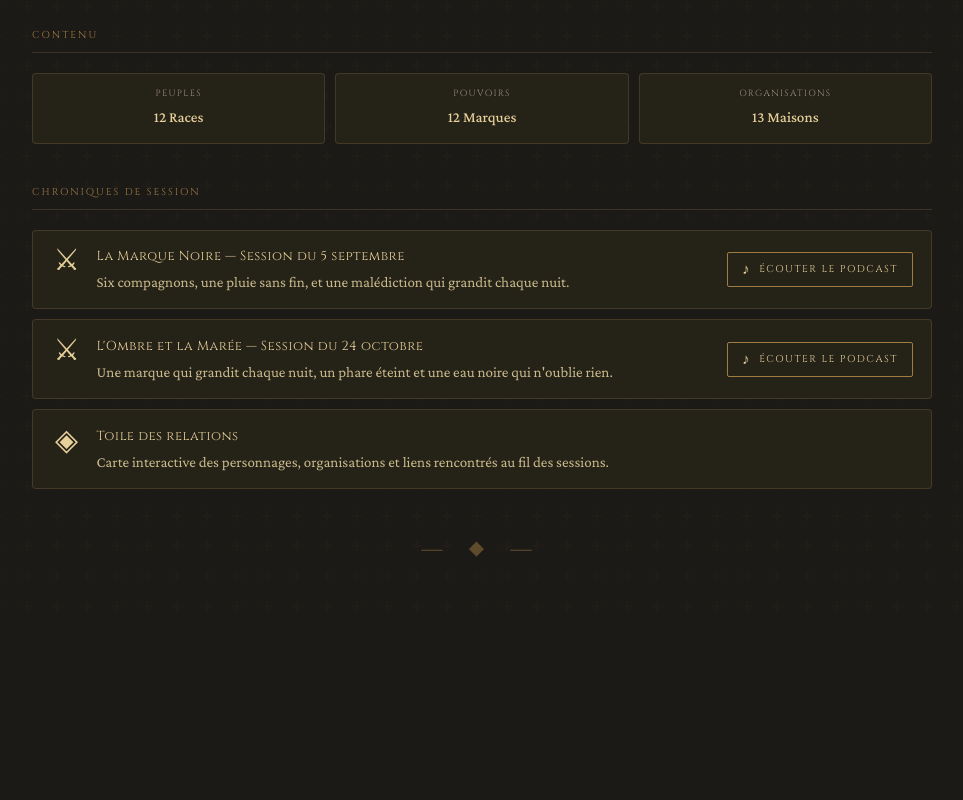
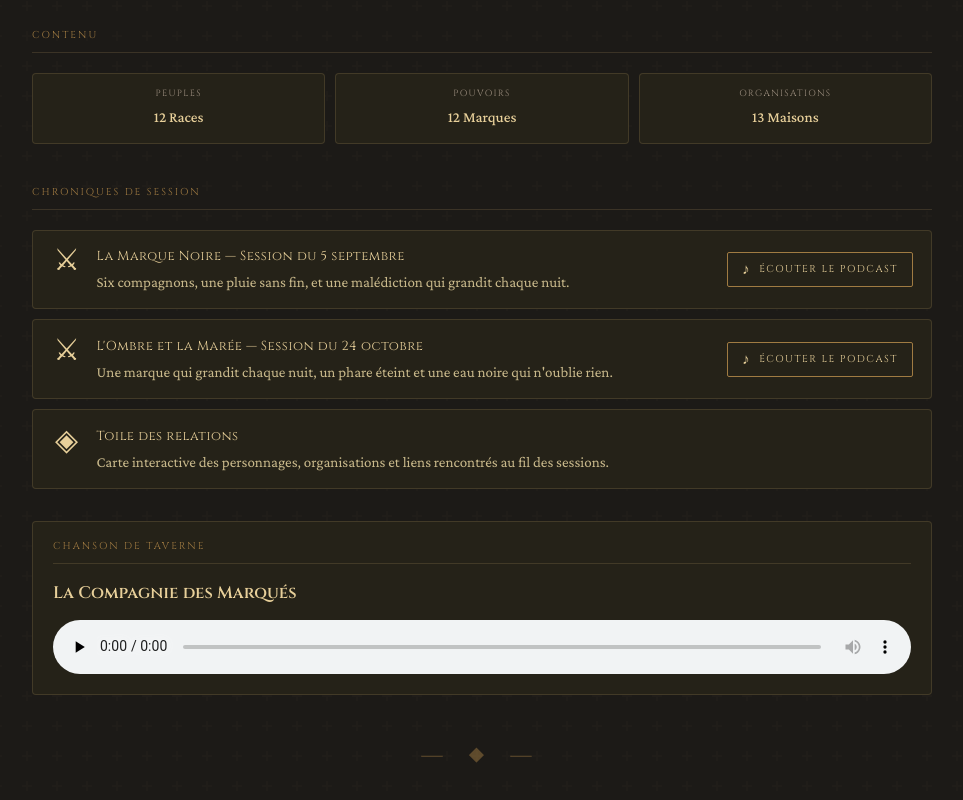
Before and after one commit to Reiago/Campagne-en-Eberron, a plain HTML site: page index.html in a window 1280 px wide. Shown: the part 419-1219 px from the top of the page, without its empty margins (158-1121 px from the left). Before the commit the page ends 1050 px from the top, so only its background shows below. Drawn offline with nearby package versions, Linux system fonts and the light colour scheme.

Commit message:
Ajoute la chanson de taverne « La Compagnie des Marqués » à l'accueil
Chanson parodique générée avec Suno à partir des deux premières
sessions. Lecteur audio sur la page d'accueil, sous les chroniques,
avec le même style que les blocs podcast.

Co-Authored-By: Claude Opus 5.5 <noreply@anthropic.com>

```diff
--- a/index.html
+++ b/index.html
@@ -70,6 +70,15 @@
     </a>
   </div>
 
+  <section class="podcast-block" id="musique" style="margin:0 0 2rem;">
+    <div class="section-label">Chanson de taverne</div>
+    <div class="podcast-title">La Compagnie des Marqués</div>
+    <audio controls preload="none" src="musique/La_Compagnie_des_Marques.mp3">
+      Votre navigateur ne sait pas lire ce fichier audio.
+      <a href="musique/La_Compagnie_des_Marques.mp3">Télécharger la chanson</a>.
+    </audio>
+  </section>
+
   <div class="ornament">— ⬥ —</div>
 </div>
 <script src="nav.js"></script>
```
Also changed, not shown: 1 other file.
